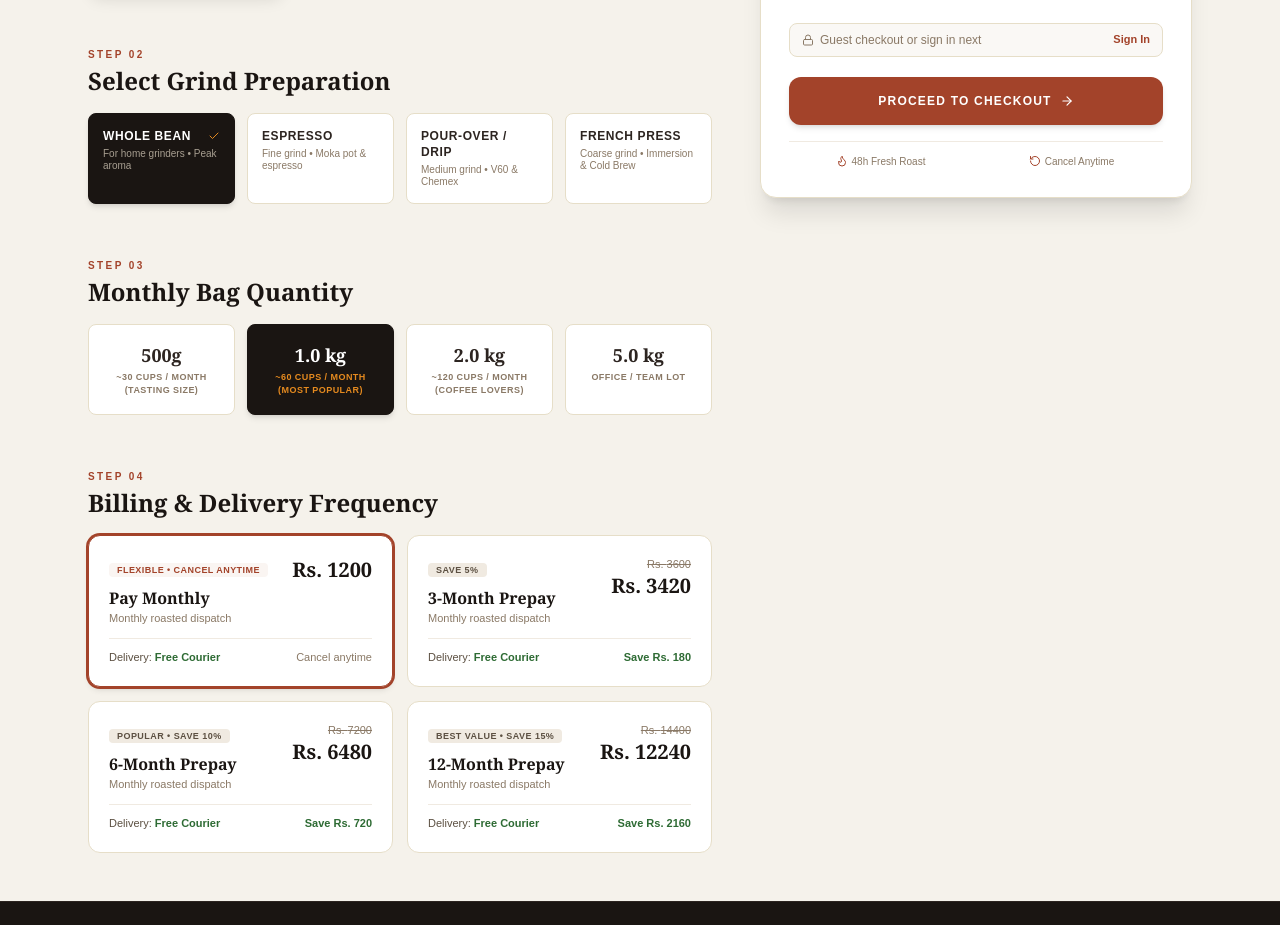
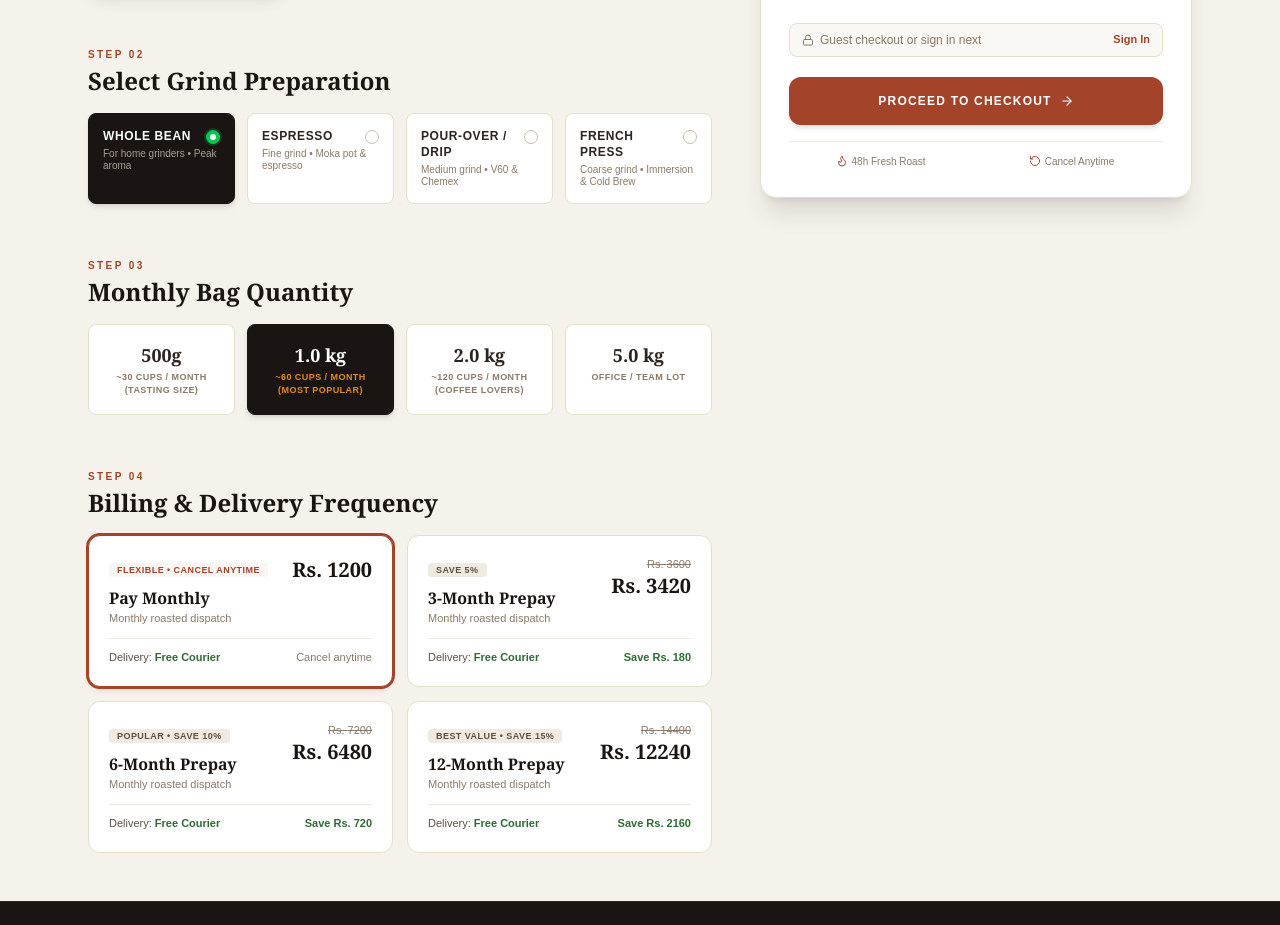
Before and after one commit to CapstoneDesign-Fall2026-UlsanCollege/team_2_capstone_design, a Next.js app in the folder frontend/: page /subscribe in a window 1280 px wide. Shown: the part 860-1785 px from the top of the page. Built offline with nearby package versions, Linux system fonts and the light colour scheme.

Commit message:
fix(ui): replace checkmark with top-right green indicator circle on grind selection cards

```diff
--- a/frontend/src/app/subscribe/page.tsx
+++ b/frontend/src/app/subscribe/page.tsx
@@ -260,9 +260,17 @@ function SubscribeContent() {
                           : "bg-white border-[#E6DEC8] text-[#2C2420] hover:bg-[#FAF8F5]"
                       }`}
                     >
-                      <div className="flex justify-between items-center mb-1">
-                        <span className="text-xs font-bold uppercase tracking-wider">{grind.name}</span>
-                        {isSelected && <Check size={12} className="text-[#E58A1F]" />}
+                      <div className="flex justify-between items-start mb-1">
+                        <span className="text-xs font-bold uppercase tracking-wider pr-2">{grind.name}</span>
+                        <span
+                          className={`w-3.5 h-3.5 rounded-full border transition-all flex items-center justify-center shrink-0 mt-0.5 ${
+                            isSelected
+                              ? "bg-green-500 border-green-500 ring-2 ring-green-500/20"
+                              : "border-[#C8BFAB] bg-transparent"
+                          }`}
+                        >
+                          {isSelected && <span className="w-1.5 h-1.5 rounded-full bg-white block" />}
+                        </span>
                       </div>
                       <p className={`text-[10px] leading-tight ${isSelected ? "text-[#A89F91]" : "text-[#8A7966]"}`}>
                         {grind.desc}
```
